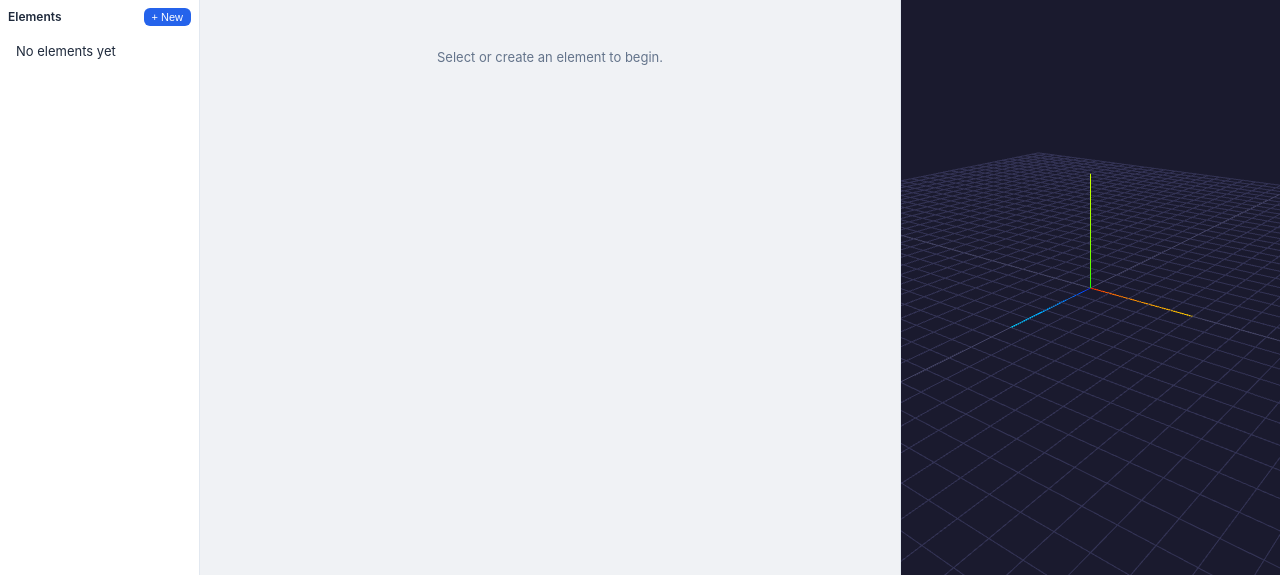
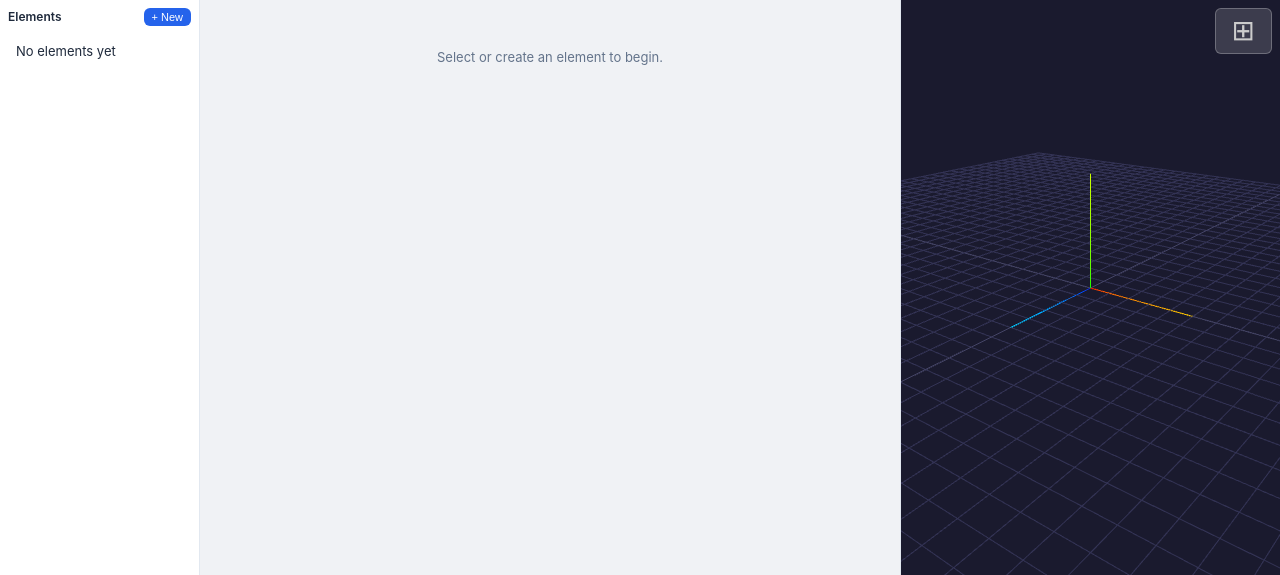
Before and after one commit to mrcurrie21/RebarHelper, a FastAPI app: page / in a window 1280 px wide. Shown: the part 44-619 px from the top of the page. Run offline with FastAPI, Linux system fonts and the light colour scheme; data that the repository does not hold is empty; some libraries are stand-ins or nearby versions.

Commit message:
Add Zoom Extents button to 3D viewer (#15)
* Add Zoom Extents button to 3D viewer (#1)

Expose _fitCamera as public zoomExtents() method, add a toolbar button
overlay on the 3D panel, and wire it up in app.js. Includes E2E test.

Co-Authored-By: Claude Opus 4.6 <noreply@anthropic.com>

* Fix zoom extents camera snap and enlarge button 2x

Disable damping temporarily during _fitCamera so camera snaps
immediately instead of interpolating. Expose viewer3d on window
for E2E access. Update test to verify camera position resets.

Co-Authored-By: Claude Opus 4.6 <noreply@anthropic.com>

* Fix zoom extents for non-fullscreen windows

Compute camera distance using FOV and aspect ratio so the model
frames correctly at any viewport size. Call _resize() before fitting
to ensure dimensions are current.

Co-Authored-By: Claude Opus 4.6 <noreply@anthropic.com>

* Fix 3D viewer panel not filling vertical space on resize

Add min-height: 0 and overflow: hidden to #viewer-panel so it
properly fills the grid cell when the browser window is short.

Co-Authored-By: Claude Opus 4.6 <noreply@anthropic.com>

* Fix effectiveFov to use exact formula for narrow viewports

Use 2*atan(aspect*tan(fov/2)) instead of the linear approximation
fov*aspect, which is imprecise at extreme aspect ratios.

Co-Authored-By: Claude Opus 4.6 <noreply@anthropic.com>

---------

Co-authored-by: Claude Opus 4.6 <noreply@anthropic.com>

```diff
--- a/static/css/style.css
+++ b/static/css/style.css
@@ -96,8 +96,17 @@ nav h1 { font-size: 1rem; color: var(--primary); }
   border-left: 1px solid var(--border);
   background: #1a1a2e;
   position: relative;
+  min-height: 0;
+  overflow: hidden;
 }
 #three-container { width: 100%; height: 100%; }
+.viewer-toolbar-btn {
+  position: absolute; top: 8px; right: 8px; z-index: 10;
+  background: rgba(255, 255, 255, 0.15); color: #ccc;
+  border: 1px solid rgba(255, 255, 255, 0.25); border-radius: var(--radius);
+  padding: 8px 16px; cursor: pointer; font-size: 28px; line-height: 1;
+}
+.viewer-toolbar-btn:hover { background: rgba(255, 255, 255, 0.3); color: #fff; }
 
 /* Cross-section panel */
 #cross-section-panel {
--- a/static/js/app.js
+++ b/static/js/app.js
@@ -44,7 +44,12 @@ async function init() {
   barSizes = sizeData.sizes;
 
   viewer3d = new RebarViewer3D($('#three-container'));
+  window.rebarViewer3D = viewer3d;  // expose for E2E tests
   crossSection = new CrossSectionView($('#cs-container'));
+
+  $('#btn-zoom-extents').addEventListener('click', () => {
+    if (viewer3d) viewer3d.zoomExtents();
+  });
 
   viewer3d.onGroupSelected = (groupId) => {
     // Highlight table row
--- a/static/js/viewer3d.js
+++ b/static/js/viewer3d.js
@@ -51,6 +51,9 @@ class RebarViewer3D {
     // Selection state
     this.selectedGroupId = null;
     this.onGroupSelected = null;
+
+    // Store last bounds for zoom extents
+    this._lastBounds = null;
 
     // Events
     this.renderer.domElement.addEventListener('click', (e) => this._onClick(e));
@@ -264,14 +267,25 @@ class RebarViewer3D {
     this.rebarGroup.add(hookMesh);
   }
 
+  zoomExtents() {
+    this._resize();
+    this._fitCamera(this._lastBounds);
+  }
+
   _fitCamera(bounds) {
     if (!bounds) return;
+    this._lastBounds = bounds;
     const min = new THREE.Vector3(...bounds.min);
     const max = new THREE.Vector3(...bounds.max);
     const center = new THREE.Vector3().addVectors(min, max).multiplyScalar(0.5);
     const size = new THREE.Vector3().subVectors(max, min);
     const maxDim = Math.max(size.x, size.y, size.z);
-    const dist = maxDim * 1.8;
+
+    // Account for camera FOV and aspect ratio so model fits at any window size
+    const fov = this.camera.fov * (Math.PI / 180);
+    const aspect = this.camera.aspect || 1;
+    const effectiveFov = aspect < 1 ? 2 * Math.atan(aspect * Math.tan(fov / 2)) : fov;
+    const dist = (maxDim / 2) / Math.tan(effectiveFov / 2) * 1.3;
 
     this.camera.position.set(
       center.x + dist * 0.6,
@@ -279,7 +293,12 @@ class RebarViewer3D {
       center.z + dist * 0.8
     );
     this.controls.target.copy(center);
+
+    // Snap immediately — damping would otherwise interpolate over many frames
+    const wasDamping = this.controls.enableDamping;
+    this.controls.enableDamping = false;
     this.controls.update();
+    this.controls.enableDamping = wasDamping;
   }
 }
 
--- a/templates/index.html
+++ b/templates/index.html
@@ -46,6 +46,7 @@
 
     <!-- Right: 3D viewport -->
     <div id="viewer-panel">
+      <button id="btn-zoom-extents" class="viewer-toolbar-btn" title="Zoom Extents">⊞</button>
       <div id="three-container"></div>
     </div>
   </div>
```
Also changed, not shown: e2e/viewer3d.spec.js (+55 -0 lines).
